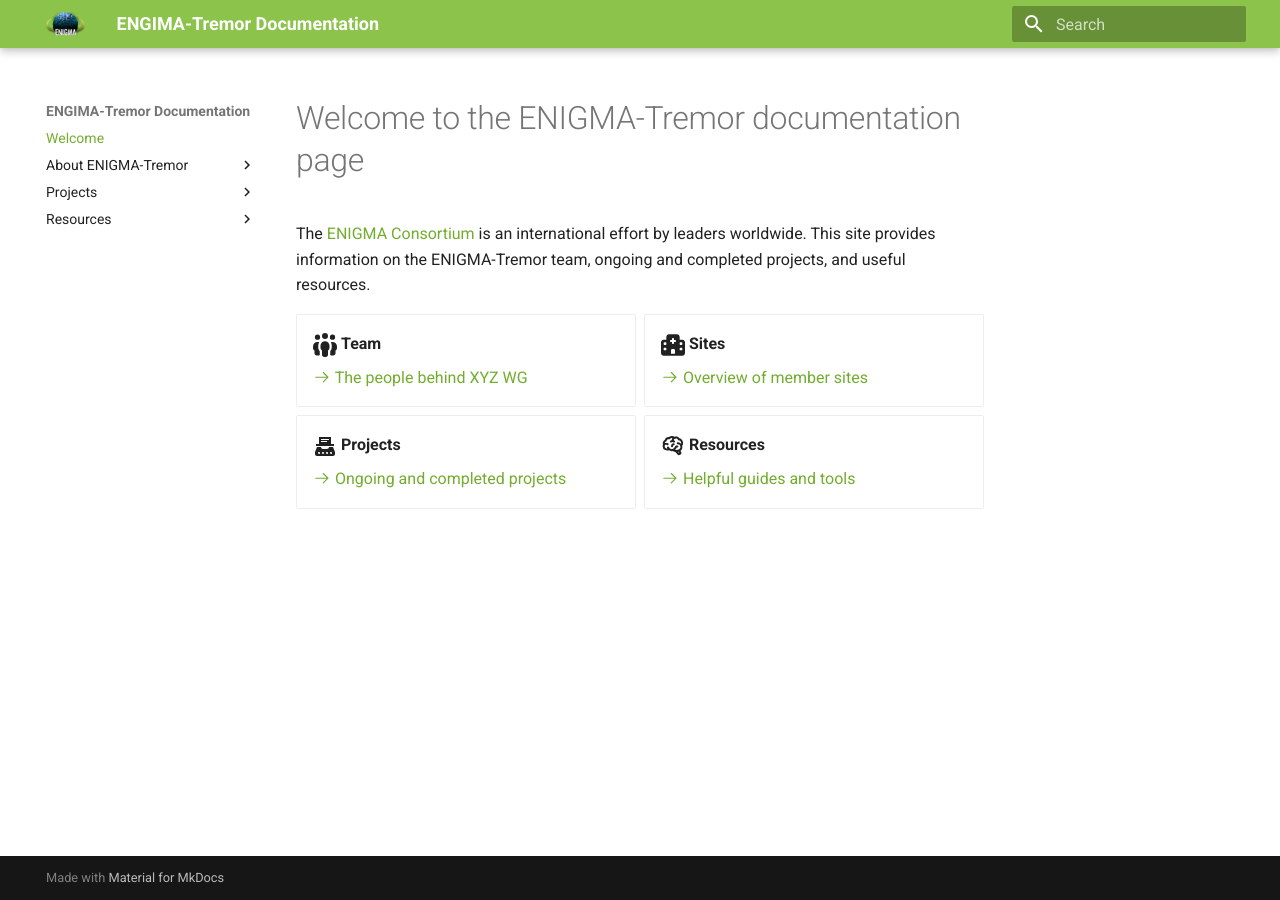
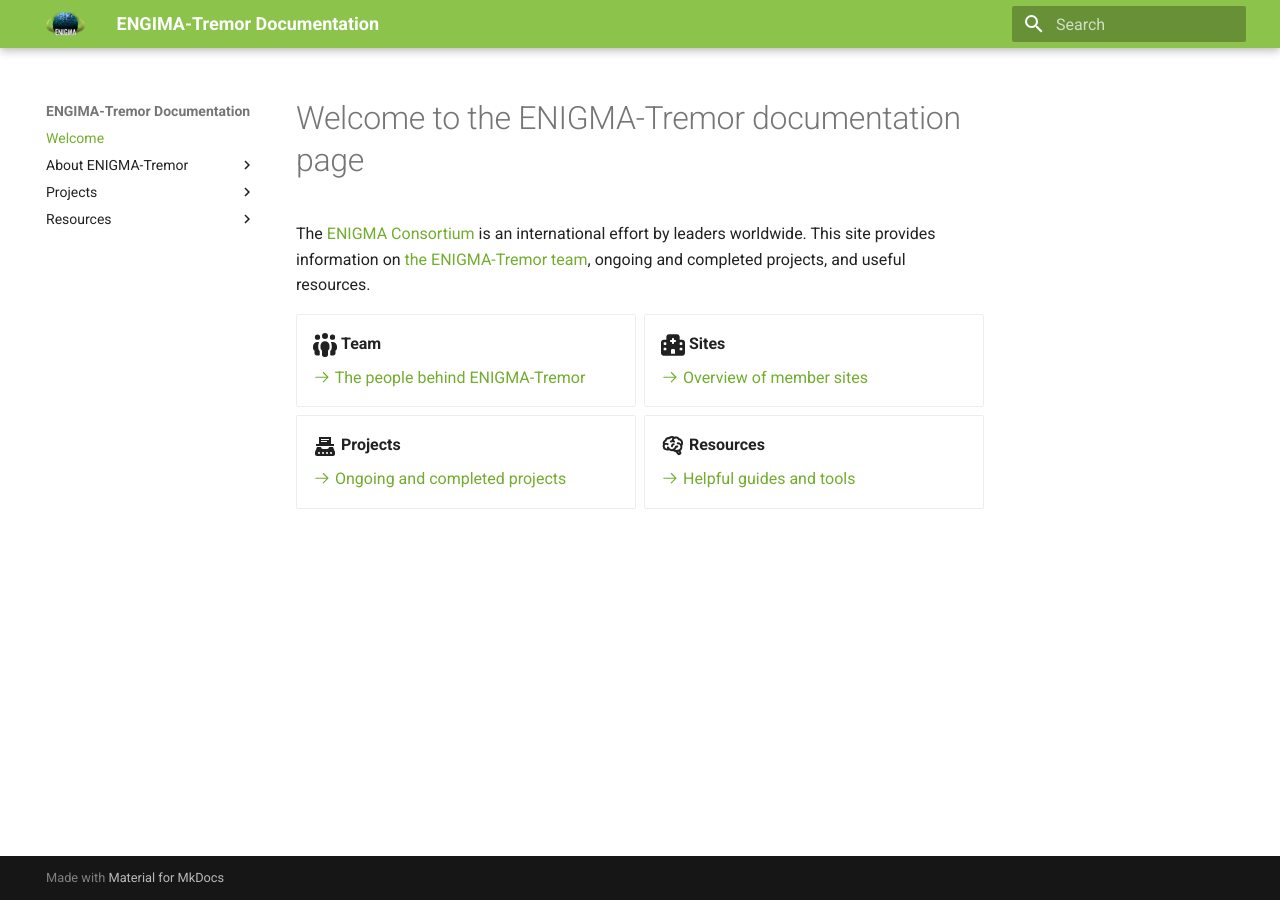
Before and after one commit to ENIGMA-infra/ENIGMA-Tremor, an MkDocs documentation site: the page built from docs/index.md, in a window 1280 px wide. Built offline with MkDocs 1.6.1 and Material for MkDocs 9.7.7, drawn with Linux system fonts in a browser that asks for light colours.

Commit message:
Update index.md

```diff
--- a/docs/index.md
+++ b/docs/index.md
@@ -1,12 +1,12 @@
 # Welcome to the ENIGMA-Tremor documentation page
 
-The [ENIGMA Consortium](https://enigma.ini.usc.edu/about-2/) is an international effort by leaders worldwide. This site provides information on the ENIGMA-Tremor team, ongoing and completed projects, and useful resources.
+The [ENIGMA Consortium](https://enigma.ini.usc.edu/about-2/) is an international effort by leaders worldwide. This site provides information on [the ENIGMA-Tremor team](https://enigma.ini.usc.edu/ongoing/enigma-tremor/), ongoing and completed projects, and useful resources.
 
 <div class="grid cards" markdown>
 
 - :fontawesome-solid-people-group:{ .lg .middle } __Team__
 
-    [:octicons-arrow-right-24: The people behind XYZ WG](working_group/team.md)
+    [:octicons-arrow-right-24: The people behind ENIGMA-Tremor](working_group/team.md)
 
 - :fontawesome-solid-hospital-wide:{ .lg .middle } __Sites__
 
```
